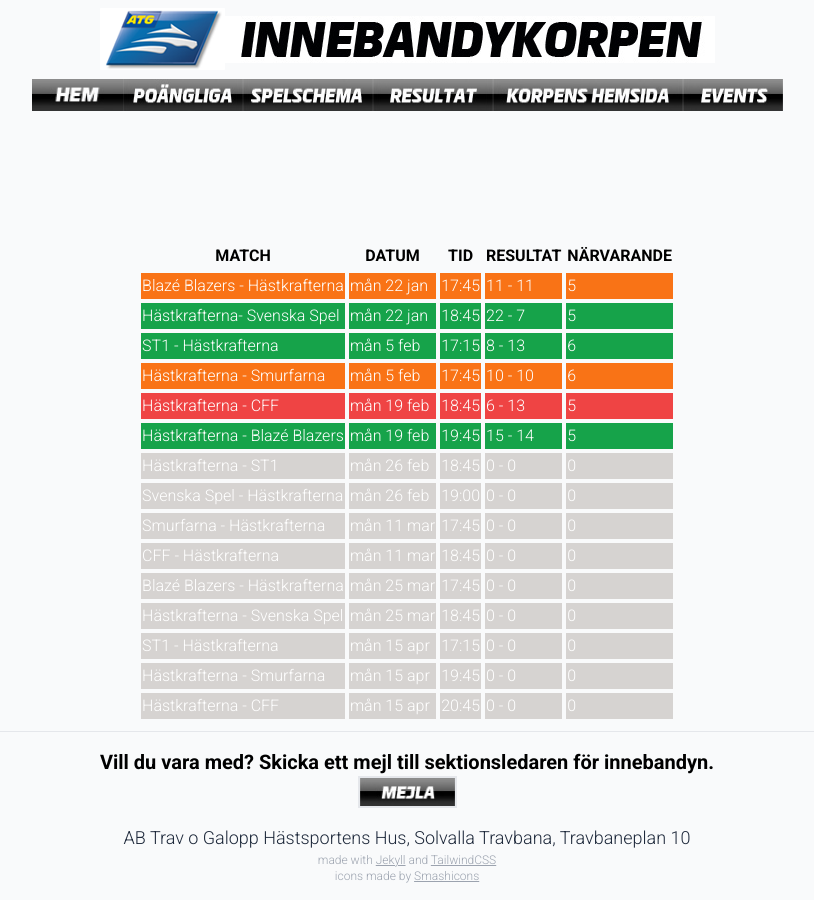
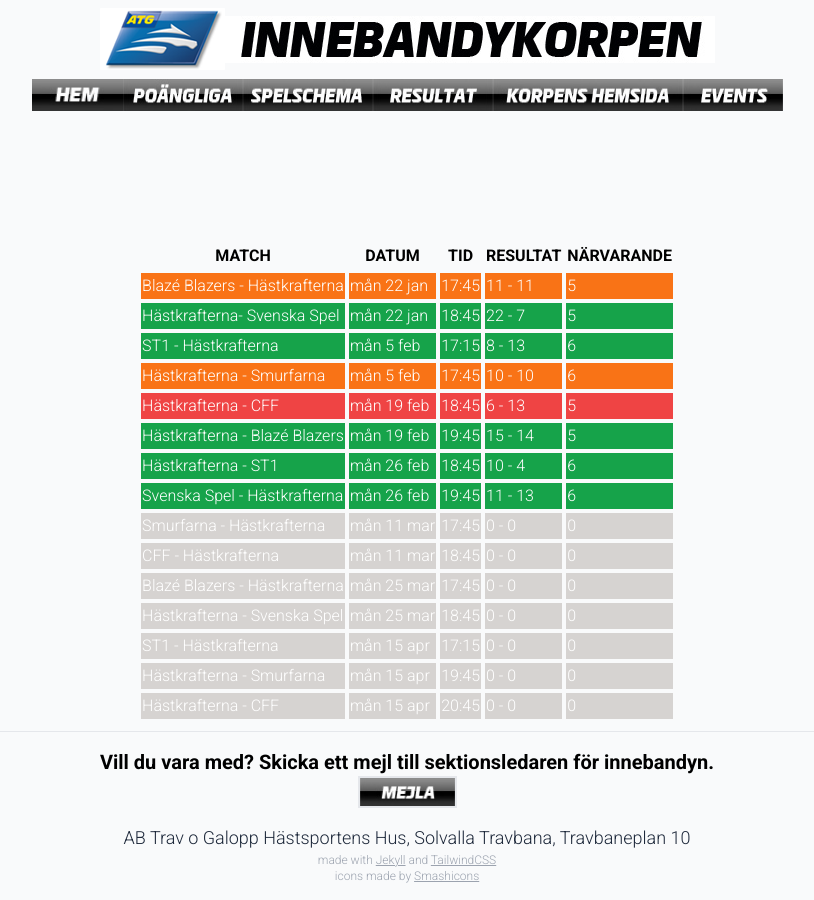
Before and after one commit to andreashogvall/andreashogvall.github.io, a Jekyll site: the page built from resultat.html, in a window 1280 px wide. Shown: the whole page, without its empty margins (233-1047 px from the left). Built offline with Jekyll 4.4.1, drawn with Linux system fonts in a browser that asks for light colours; nearby versions of some CDN libraries.

Commit message:
Add files via upload

```diff
--- a/resultat.html
+++ b/resultat.html
@@ -58,19 +58,19 @@
     <td>15 - 14</td>
     <td>5</td>
   </tr>
-  <tr class="bg-stone-300 text-white border-2 border-slate-200">
+  <tr class="bg-green-600 text-white border-2 border-slate-200">
     <td>Hästkrafterna - ST1</td>
     <td>mån 26 feb</td>
     <td>18:45</td>
-    <td>0 - 0</td>
-    <td>0</td>
+    <td>10 - 4</td>
+    <td>6</td>
   </tr>
-  <tr class="bg-stone-300 text-white border-2 border-slate-200">
+  <tr class="bg-green-600 text-white border-2 border-slate-200">
     <td>Svenska Spel - Hästkrafterna</td>
     <td>mån 26 feb</td>
-    <td>19:00</td>
-    <td>0 - 0</td>
-    <td>0</td>
+    <td>19:45</td>
+    <td>11 - 13</td>
+    <td>6</td>
   </tr>
   <tr class="bg-stone-300 text-white border-2 border-slate-200">
     <td>Smurfarna - Hästkrafterna</td>
```
